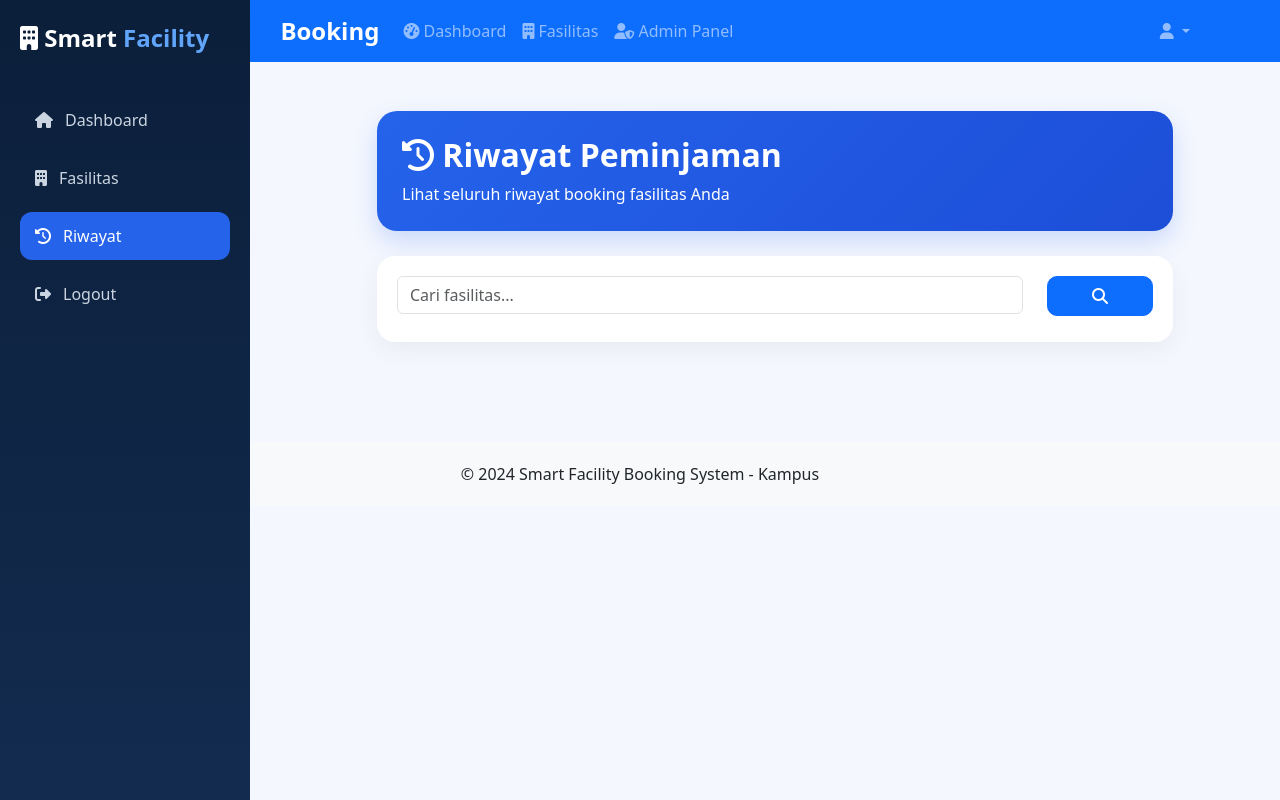
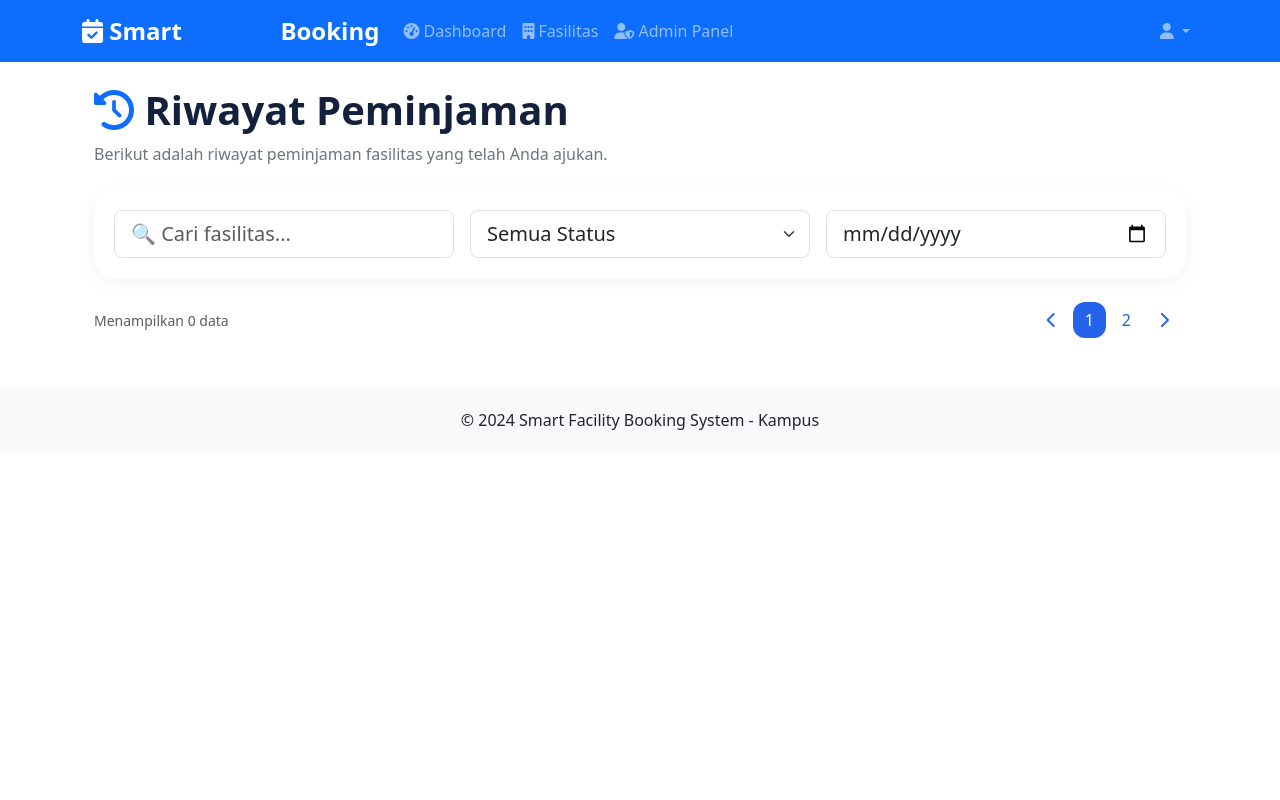
Before and after one commit to zakiahrahmah/Smart-Facility-System, a Flask app: page /riwayat in a window 1280 px wide. Run offline with Flask 3, Linux system fonts and the light colour scheme; the visitor is signed in with stand-in values (Sample User, id 1); data that the repository does not hold is empty.

Commit message:
Update fitur dan desain riwayat peminjaman

```diff
--- a/app.py
+++ b/app.py
@@ -218,13 +218,13 @@ def riwayat_user():
             ORDER BY p.id DESC
         """, (current_user.id,))
 
-        riwayat = cursor.fetchall()
+        data = cursor.fetchall()
 
         conn.close()
 
         return render_template(
             'riwayat_user.html',
-            riwayat=riwayat
+            data=data
         )
 
     except Exception as e:
--- a/templates/riwayat_user.html
+++ b/templates/riwayat_user.html
@@ -3,315 +3,256 @@
 {% block content %}
 
 <style>
-
-/* ===== BODY ===== */
-body{
-    background: #f4f7fe;
+/* ===== PAGE ===== */
+.page-title {
+    font-weight: 700;
+    color: #14213d;
 }
 
-/* ===== SIDEBAR ===== */
-.sidebar-modern{
-    position: fixed;
-    top: 0;
-    left: 0;
-    width: 250px;
-    height: 100vh;
-    background: linear-gradient(180deg,#0b1f3a,#132b4f);
-    padding: 20px;
+.page-subtitle {
+    color: #6c757d;
 }
 
-.sidebar-modern .brand{
-    color: white;
-    font-size: 24px;
-    font-weight: bold;
-    margin-bottom: 40px;
+/* ===== FILTER ===== */
+.filter-box {
+    background: white;
+    border-radius: 20px;
+    padding: 20px;
+    box-shadow: 0 5px 20px rgba(0,0,0,0.05);
 }
 
-.sidebar-modern .brand span{
-    color: #60a5fa;
+/* ===== CARD ===== */
+.history-card {
+    background: white;
+    border-radius: 24px;
+    padding: 24px;
+    box-shadow: 0 8px 24px rgba(0,0,0,0.05);
+    transition: 0.3s;
+    border: 1px solid #f1f1f1;
 }
 
-.sidebar-modern a{
+.history-card:hover {
+    transform: translateY(-4px);
+}
+
+/* ===== ICON ===== */
+.facility-icon {
+    width: 95px;
+    height: 95px;
+    border-radius: 22px;
     display: flex;
     align-items: center;
-    gap: 12px;
-    padding: 12px 15px;
-    color: #cbd5e1;
+    justify-content: center;
+    font-size: 42px;
+}
+
+/* ===== STATUS ===== */
+.status-badge {
+    padding: 10px 18px;
+    border-radius: 14px;
+    font-weight: 600;
+    display: inline-flex;
+    align-items: center;
+    gap: 8px;
+    font-size: 15px;
+}
+
+/* ===== COLORS ===== */
+.status-approved {
+    background: #e8f8ee;
+    color: #16a34a;
+}
+
+.status-pending {
+    background: #fff7e6;
+    color: #f59e0b;
+}
+
+.status-rejected {
+    background: #ffecec;
+    color: #ef4444;
+}
+
+.status-cancel {
+    background: #ececec;
+    color: #6b7280;
+}
+
+/* ===== DETAIL ===== */
+.detail-link {
     text-decoration: none;
-    border-radius: 12px;
-    margin-bottom: 10px;
-    transition: 0.3s;
     font-weight: 500;
 }
 
-.sidebar-modern a:hover{
+/* ===== PAGINATION ===== */
+.pagination .page-link {
+    border-radius: 12px;
+    margin: 0 5px;
+    border: none;
+    color: #2563eb;
+}
+
+.pagination .active .page-link {
     background: #2563eb;
     color: white;
 }
-
-.sidebar-modern a.active{
-    background: #2563eb;
-    color: white;
-}
-
-/* ===== MAIN ===== */
-.main-modern{
-    margin-left: 270px;
-    padding: 25px;
-}
-
-/* ===== HEADER ===== */
-.header-riwayat{
-    background: linear-gradient(135deg,#2563eb,#1d4ed8);
-    color: white;
-    padding: 25px;
-    border-radius: 20px;
-    margin-bottom: 25px;
-    box-shadow: 0 10px 25px rgba(37,99,235,0.2);
-}
-
-/* ===== CARD ===== */
-.card-modern{
-    border: none;
-    border-radius: 18px;
-    box-shadow: 0 8px 25px rgba(0,0,0,0.05);
-}
-
-/* ===== RIWAYAT CARD ===== */
-.riwayat-card{
-    border: none;
-    border-radius: 18px;
-    overflow: hidden;
-    transition: 0.3s;
-    background: white;
-    height: 100%;
-}
-
-.riwayat-card:hover{
-    transform: translateY(-5px);
-}
-
-.riwayat-top{
-    background: linear-gradient(135deg,#2563eb,#3b82f6);
-    height: 140px;
-    display: flex;
-    justify-content: center;
-    align-items: center;
-}
-
-.riwayat-top i{
-    font-size: 55px;
-    color: white;
-}
-
-.badge-modern{
-    border-radius: 20px;
-    padding: 6px 12px;
-    font-size: 12px;
-}
-
-.btn-modern{
-    border-radius: 10px;
-    padding: 7px 14px;
-    font-weight: 500;
-}
-
-/* ===== SEARCH ===== */
-.search-box{
-    background: white;
-    border-radius: 18px;
-    padding: 20px;
-    margin-bottom: 25px;
-    box-shadow: 0 8px 25px rgba(0,0,0,0.05);
-}
-
-/* ===== RESPONSIVE ===== */
-@media(max-width: 992px){
-
-    .sidebar-modern{
-        width: 100%;
-        height: auto;
-        position: relative;
-    }
-
-    .main-modern{
-        margin-left: 0;
-    }
-
-}
-
 </style>
 
-<!-- ===================== -->
-<!-- SIDEBAR -->
-<!-- ===================== -->
-<div class="sidebar-modern">
+<div class="container-fluid">
 
-    <div class="brand">
-        <i class="fas fa-building"></i>
-        Smart <span>Facility</span>
+    <!-- ===== TITLE ===== -->
+    <div class="mb-4">
+        <h1 class="page-title">
+            <i class="fas fa-history text-primary"></i>
+            Riwayat Peminjaman
+        </h1>
+
+        <p class="page-subtitle">
+            Berikut adalah riwayat peminjaman fasilitas yang telah Anda ajukan.
+        </p>
     </div>
 
-    <a href="{{ url_for('dashboard') }}">
-        <i class="fas fa-home"></i>
-        Dashboard
-    </a>
+    <!-- ===== FILTER ===== -->
+    <div class="filter-box mb-4">
 
-    <a href="{{ url_for('dashboard') }}">
-        <i class="fas fa-building"></i>
-        Fasilitas
-    </a>
+        <div class="row g-3">
 
-    <a href="{{ url_for('riwayat_user') }}" class="active">
-        <i class="fas fa-history"></i>
-        Riwayat
-    </a>
-
-    <a href="{{ url_for('logout') }}">
-        <i class="fas fa-sign-out-alt"></i>
-        Logout
-    </a>
-
+            <div class="col-md-4">
+                <input type="text"
+                       class="form-control form-control-lg"
+                       placeholder="🔍 Cari fasilitas...">
             </div>
 
-<!-- ===================== -->
-<!-- MAIN -->
-<!-- ===================== -->
-<div class="main-modern">
-
-    <!-- HEADER -->
-    <div class="header-riwayat">
-
-        <h2 class="fw-bold">
-            <i class="fas fa-history"></i>
-            Riwayat Peminjaman
-        </h2>
-
-        <p class="mb-0">
-            Lihat seluruh riwayat booking fasilitas Anda
-        </p>
-
+            <div class="col-md-4">
+                <select class="form-select form-select-lg">
+                    <option>Semua Status</option>
+                    <option>Pending</option>
+                    <option>Disetujui</option>
+                    <option>Ditolak</option>
+                    <option>Dibatalkan</option>
+                </select>
             </div>
 
-    <!-- SEARCH -->
-    <div class="search-box">
-
-        <div class="row">
-
-            <div class="col-md-10 mb-2">
-
-                <input
-                    type="text"
-                    id="searchRiwayat"
-                    class="form-control"
-                    placeholder="Cari fasilitas...">
-
-            </div>
-
-            <div class="col-md-2">
-
-                <button class="btn btn-primary w-100 btn-modern">
-                    <i class="fas fa-search"></i>
-                </button>
-
+            <div class="col-md-4">
+                <input type="date" class="form-control form-control-lg">
             </div>
 
         </div>
 
     </div>
 
-    <!-- LIST RIWAYAT -->
-    <div class="row" id="riwayatContainer">
+    <!-- ===== LOOP DATA ===== -->
+    {% for r in data %}
 
-        {% for r in riwayat %}
+    <div class="history-card mb-4">
 
-        <div class="col-md-4 mb-4 riwayat-item">
+        <div class="row align-items-center">
 
-            <div class="riwayat-card shadow-sm">
+            <!-- ICON -->
+            <div class="col-md-2 text-center">
 
-                <!-- TOP -->
-                <div class="riwayat-top">
+                {% if 'ruang' in r.nama_fasilitas.lower() %}
+                <div class="facility-icon bg-primary bg-opacity-10 text-primary mx-auto">
+                    <i class="fas fa-users"></i>
+                </div>
 
+                {% elif 'lab' in r.nama_fasilitas.lower() %}
+                <div class="facility-icon bg-success bg-opacity-10 text-success mx-auto">
+                    <i class="fas fa-laptop"></i>
+                </div>
+
+                {% elif 'proyektor' in r.nama_fasilitas.lower() %}
+                <div class="facility-icon bg-warning bg-opacity-10 text-warning mx-auto">
+                    <i class="fas fa-tv"></i>
+                </div>
+
+                {% else %}
+                <div class="facility-icon bg-secondary bg-opacity-10 text-secondary mx-auto">
                     <i class="fas fa-building"></i>
+                </div>
+                {% endif %}
 
             </div>
 
-                <!-- BODY -->
-                <div class="p-3">
+            <!-- CONTENT -->
+            <div class="col-md-7">
+
+                <h3 class="fw-bold">
+                    {{ r.nama_fasilitas }}
+                </h3>
+
+                <p class="mb-1 text-muted">
+                    <i class="fas fa-calendar"></i>
+                    {{ r.tanggal_pinjam }}
+                    •
+                    {{ r.waktu_mulai }} - {{ r.waktu_selesai }}
+                </p>
+
+                <p class="mb-1 text-muted">
+                    <i class="fas fa-user"></i>
+                    {{ r.keterangan }}
+                </p>
+
+                <small class="text-secondary">
+                    Diajukan oleh Anda
+                </small>
+
+            </div>
 
             <!-- STATUS -->
-                    {% if r.status|lower == 'pending' %}
+            <div class="col-md-3 text-end">
 
-                        <span class="badge bg-warning text-dark badge-modern">
-                            Pending
-                        </span>
+                {% if r.status == 'disetujui' %}
 
-                    {% elif r.status|lower == 'disetujui' %}
+                <div class="status-badge status-approved">
+                    <i class="fas fa-check-circle"></i>
+                    Disetujui
+                </div>
 
-                        <span class="badge bg-success badge-modern">
-                            Disetujui
-                        </span>
+                {% elif r.status == 'pending' %}
+
+                <div class="status-badge status-pending">
+                    <i class="fas fa-clock"></i>
+                    Menunggu
+                </div>
+
+                {% elif r.status == 'ditolak' %}
+
+                <div class="status-badge status-rejected">
+                    <i class="fas fa-times-circle"></i>
+                    Ditolak
+                </div>
 
                 {% else %}
 
-                        <span class="badge bg-danger badge-modern">
-                            Ditolak
-                        </span>
+                <div class="status-badge status-cancel">
+                    <i class="fas fa-ban"></i>
+                    Dibatalkan
+                </div>
 
                 {% endif %}
 
-                    <h5 class="fw-bold mt-3">
-                        {{ r.nama_fasilitas }}
-                    </h5>
+                <div class="mt-3">
 
-                    <div class="text-muted small mb-1">
-                        <i class="fas fa-calendar"></i>
-                        {{ r.tanggal_pinjam }}
-                    </div>
-
-                    <div class="text-muted small mb-1">
-                        <i class="fas fa-clock"></i>
-                        {{ r.waktu_mulai }} - {{ r.waktu_selesai }}
-                    </div>
-
-                    <div class="small mb-1">
-                        <strong>Jumlah:</strong>
-                        {{ r.jumlah }}
-                    </div>
-
-                    <div class="small text-muted mb-3">
-
-                        <strong>Keterangan:</strong><br>
-
-                        {{ r.keterangan if r.keterangan else 'Tidak ada keterangan' }}
+                    <a href="#" class="detail-link text-primary">
+                        <i class="fas fa-eye"></i>
+                        Lihat Detail
+                    </a>
 
                 </div>
 
-                    <!-- BUTTON -->
-                    <div class="d-flex justify-content-between">
+                <!-- BUTTON BATAL -->
+                {% if r.status == 'pending' %}
 
-                        <button
-                            class="btn btn-primary btn-sm btn-modern"
-                            data-bs-toggle="modal"
-                            data-bs-target="#detailModal{{ r.id }}">
+                <form action="{{ url_for('batal_peminjaman', id=r.id) }}"
+                      method="POST"
+                      class="mt-3">
 
-                            <i class="fas fa-eye"></i>
-                            Detail
-
-                        </button>
-
-                        {% if r.status|lower == 'pending' %}
-
-                        <form
-                            action="{{ url_for('batal_peminjaman', id=r.id) }}"
-                            method="POST">
-
-                            <button
-                                type="submit"
-                                class="btn btn-danger btn-sm btn-modern"
+                    <button class="btn btn-sm btn-danger rounded-pill"
                             onclick="return confirm('Batalkan peminjaman ini?')">
 
                         <i class="fas fa-times"></i>
+                        Batalkan
 
                     </button>
 
@@ -325,95 +266,43 @@ body{
 
     </div>
 
-        </div>
+    {% endfor %}
 
-        <!-- MODAL DETAIL -->
-        <div class="modal fade" id="detailModal{{ r.id }}" tabindex="-1">
+    <!-- ===== PAGINATION ===== -->
+    <div class="d-flex justify-content-between align-items-center mt-4">
 
-            <div class="modal-dialog">
+        <small class="text-muted">
+            Menampilkan {{ data|length }} data
+        </small>
 
-                <div class="modal-content card-modern">
+        <nav>
+            <ul class="pagination mb-0">
 
-                    <div class="modal-header bg-primary text-white">
+                <li class="page-item">
+                    <a class="page-link" href="#">
+                        <i class="fas fa-chevron-left"></i>
+                    </a>
+                </li>
 
-                        <h5 class="modal-title">
+                <li class="page-item active">
+                    <a class="page-link" href="#">1</a>
+                </li>
 
-                            Detail Peminjaman
+                <li class="page-item">
+                    <a class="page-link" href="#">2</a>
+                </li>
 
-                        </h5>
+                <li class="page-item">
+                    <a class="page-link" href="#">
+                        <i class="fas fa-chevron-right"></i>
+                    </a>
+                </li>
 
-                        <button
-                            type="button"
-                            class="btn-close btn-close-white"
-                            data-bs-dismiss="modal">
-                        </button>
-
-                    </div>
-
-                    <div class="modal-body">
-
-                        <p>
-                            <strong>Fasilitas:</strong>
-                            {{ r.nama_fasilitas }}
-                        </p>
-
-                        <p>
-                            <strong>Tanggal:</strong>
-                            {{ r.tanggal_pinjam }}
-                        </p>
-
-                        <p>
-                            <strong>Waktu:</strong>
-                            {{ r.waktu_mulai }} - {{ r.waktu_selesai }}
-                        </p>
-
-                        <p>
-                            <strong>Jumlah:</strong>
-                            {{ r.jumlah }}
-                        </p>
-
-                        <p>
-                            <strong>Keterangan:</strong><br>
-                            {{ r.keterangan if r.keterangan else 'Tidak ada keterangan' }}
-                        </p>
+            </ul>
+        </nav>
 
     </div>
 
 </div>
 
-            </div>
-
-        </div>
-
-        {% endfor %}
-
-    </div>
-
-</div>
-
-<!-- SEARCH SCRIPT -->
-<script>
-
-const searchInput = document.getElementById('searchRiwayat');
-
-searchInput.addEventListener('keyup', function(){
-
-    const keyword = this.value.toLowerCase();
-
-    document.querySelectorAll('.riwayat-item').forEach(item => {
-
-        const text = item.innerText.toLowerCase();
-
-        if(text.includes(keyword)){
-            item.style.display = '';
-        } else {
-            item.style.display = 'none';
-        }
-
-    });
-
-});
-
-</script>
-
 {% endblock %}
```
Lines whose indentation alone changed are shown as unchanged.
